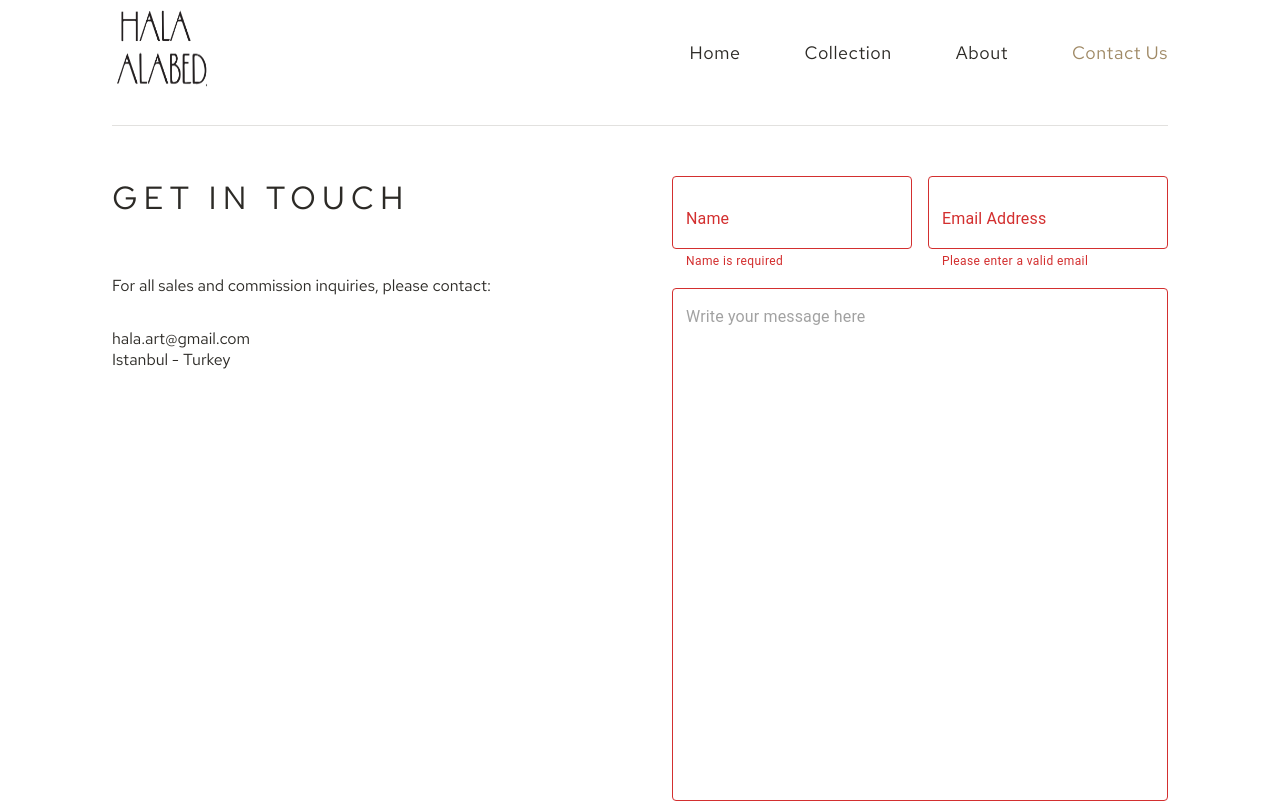
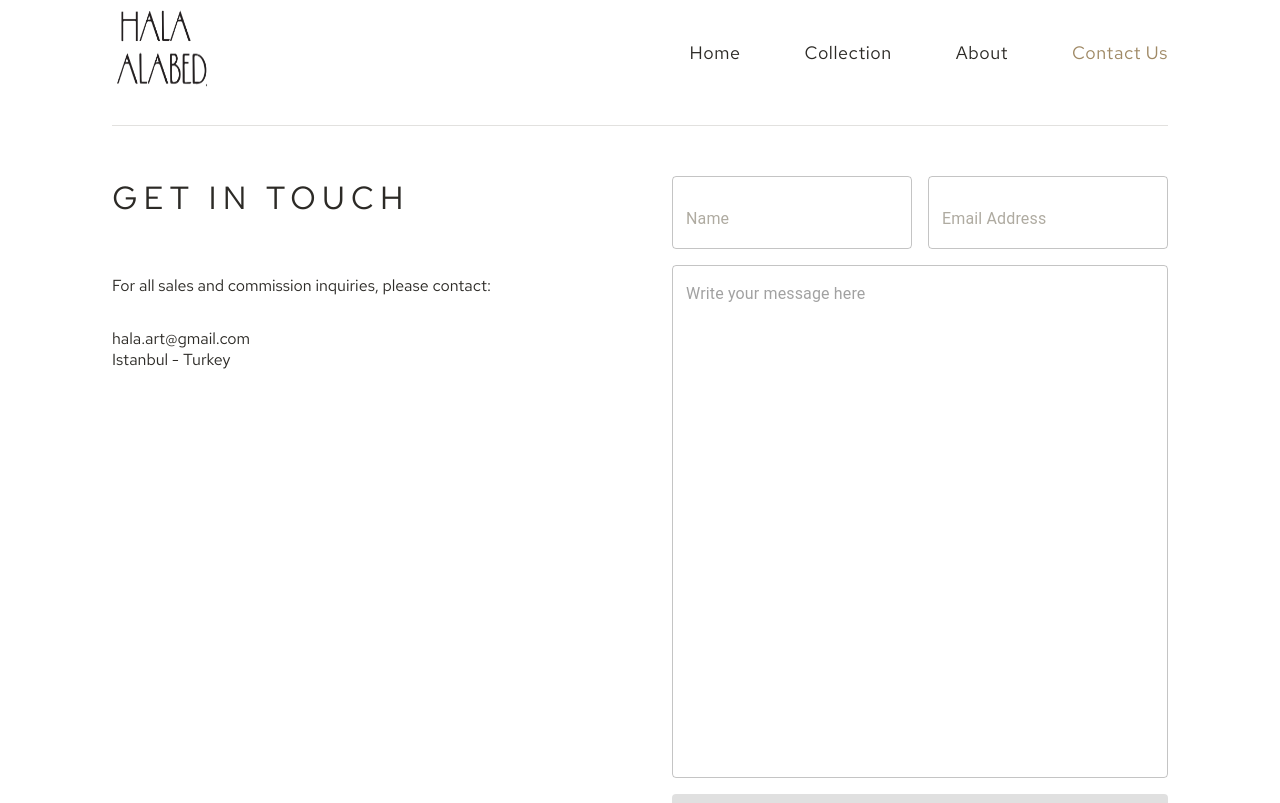
Before and after one commit to momakk77/hala-react-material-UI-website-frontend, a React (Vite) app: page /contact in a window 1280 px wide. Shown: the top 803 px of the page. Built offline with nearby package versions, Linux system fonts and the light colour scheme.

Commit message:
initial load

```diff
--- a/src/pages/Contact.jsx
+++ b/src/pages/Contact.jsx
@@ -14,24 +14,12 @@ export default function Contact() {
   const [formValues, setFormValues] = useState({});
   const [snackbarOpen, setSnackbarOpen] = useState(false);
   const [snackbarMessage, setSnackbarMessage] = useState("");
-  const [errors, setErrors] = useState({
-    name: false,
-    email: false,
-    message: false,
-  });
-  const isValidEmail = (email) => {
-    const emailRegex = /^[^\s@]+@[^\s@]+\.[^\s@]+$/;
-    return emailRegex.test(email);
-  };
+
+
   const checkFormValues = useMemo(() => {
-    const isValid =
+
       formValues.name && isValidEmail(formValues.email) && formValues.message;
-    setErrors({
-      name: !formValues.name,
-      email: !formValues.email,
-      message: !formValues.message,
-    });
-    return isValid;
+
   }, [formValues]);
 
   const onFormSubmit = async (e) => {
@@ -119,8 +107,6 @@ export default function Contact() {
               label="Name"
               variant="outlined"
               fullWidth
-              error={errors.name}
-              helperText={errors.name && "Name is required"}
               value={formValues.name}
               onChange={(e) => {
                 setFormValues((v) => {
@@ -144,8 +130,6 @@ export default function Contact() {
               label="Email Address"
               variant="outlined"
               fullWidth
-              helperText={errors.email && "Please enter a valid email"}
-              error={errors.email}
               value={formValues.email}
               onChange={(e) => {
                 setFormValues((v) => {
@@ -172,8 +156,6 @@ export default function Contact() {
               maxRows={5}
               placeholder="Write your message here"
               fullWidth
-              helperText={errors.message && "Message is required"}
-              error={errors.message}
               value={formValues.message}
               onChange={(e) => {
                 setFormValues((v) => {
```
